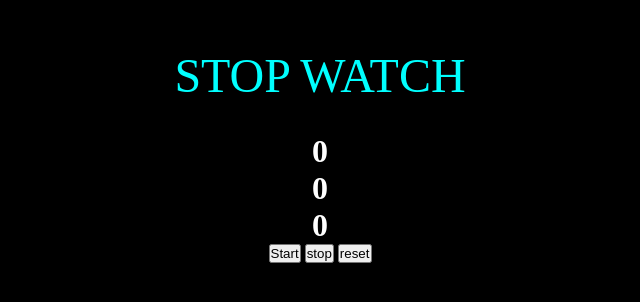
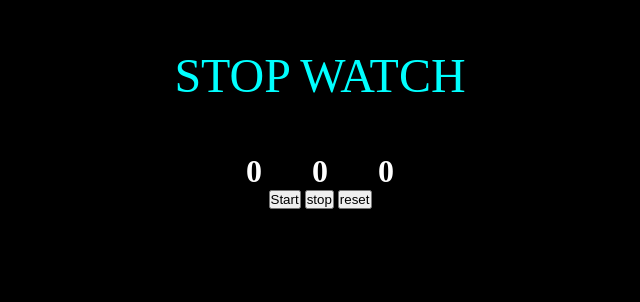
Before and after one commit to Hamzabaloch08/Stop-Watch, a plain HTML site: page index.html in a window 1280 px wide. Shown: the part 152-454 px from the top of the page, without its empty margins (320-960 px from the left). Drawn offline with Linux system fonts and the light colour scheme.

Commit message:
Update index.html

```diff
--- a/index.html
+++ b/index.html
@@ -35,6 +35,12 @@
             padding: 200px;
         }
 
+        .Watch-section {
+            display: flex;
+            gap: 0px 50px;
+            margin-top: 20px;
+        }
+
     </style>
 </head>
 
```
